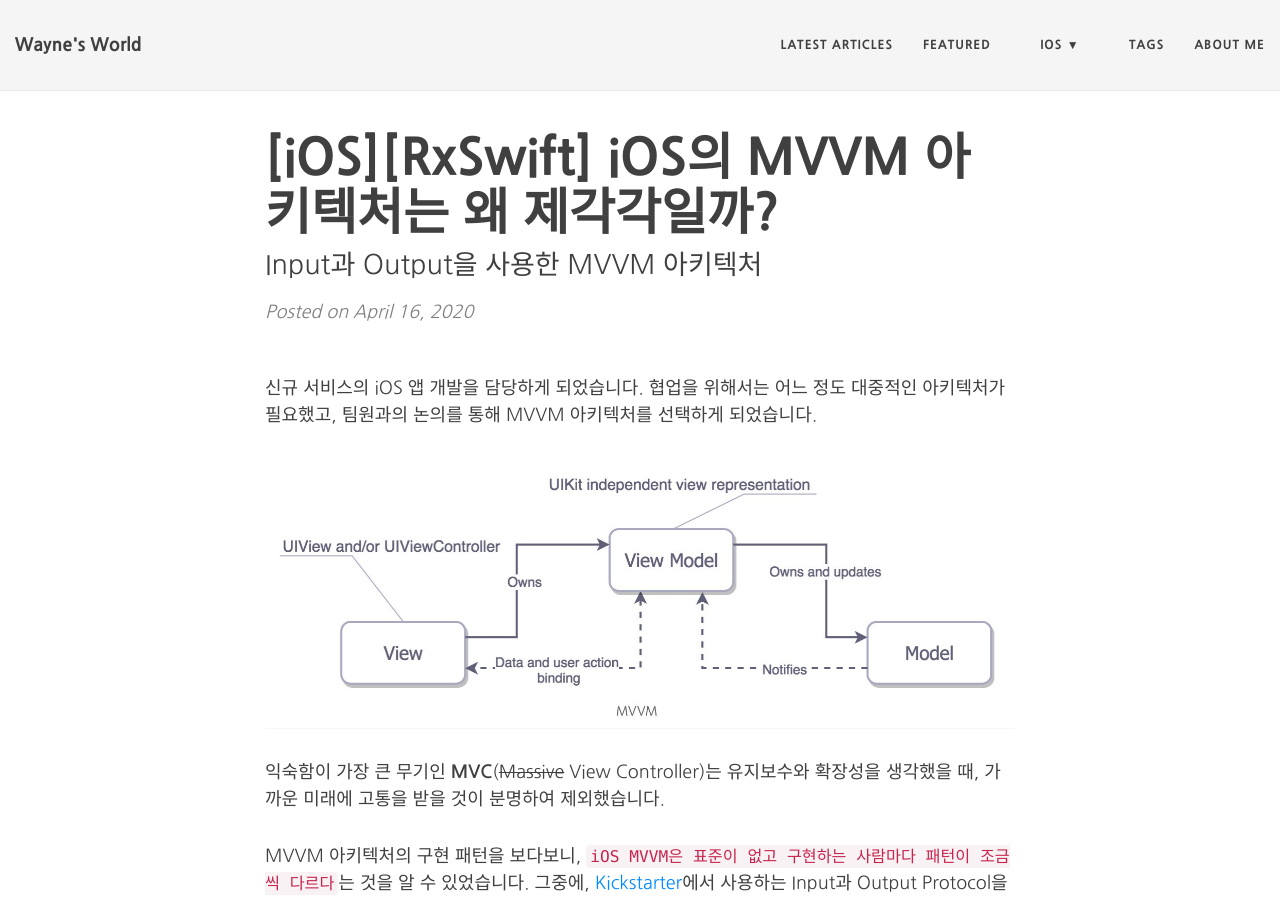
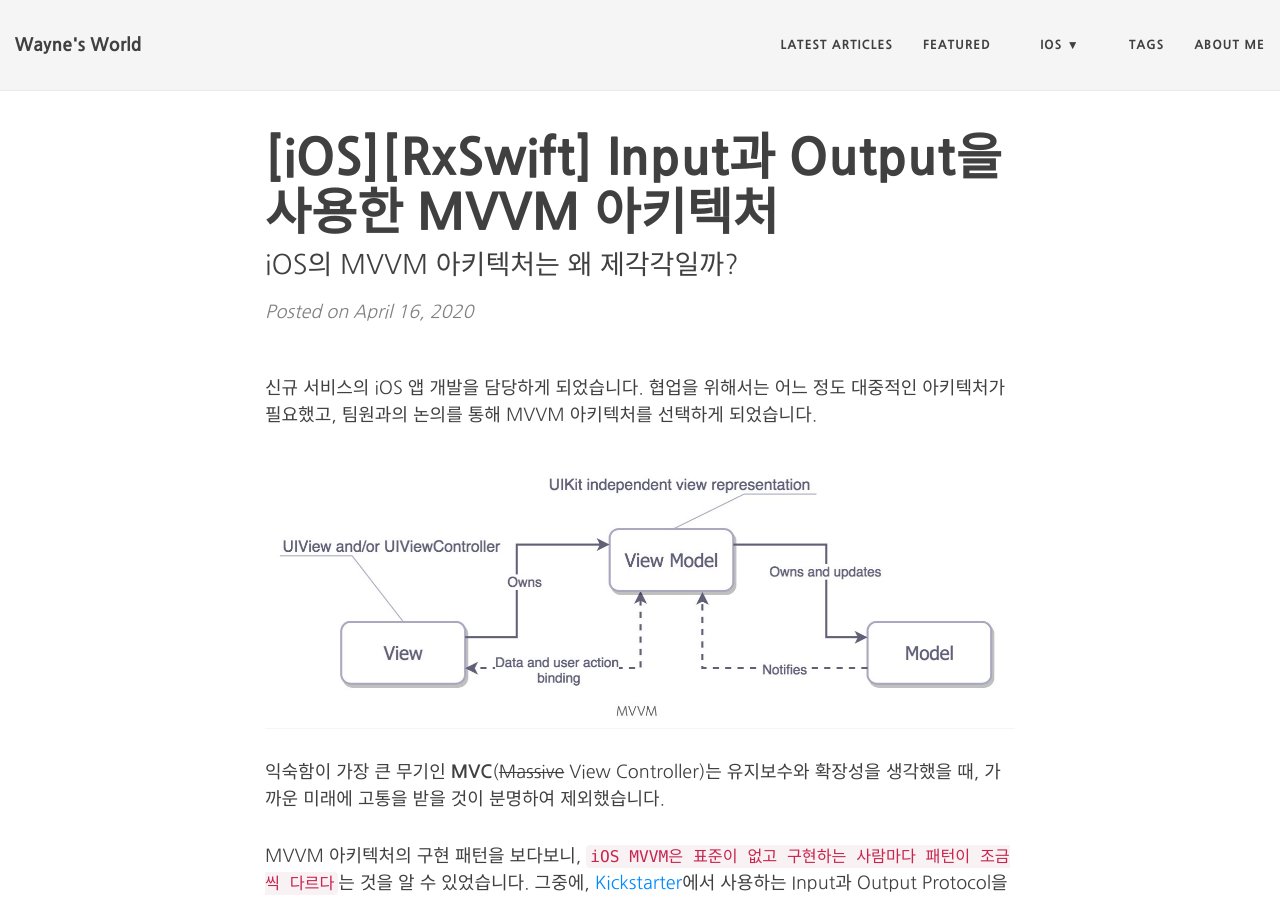
Before and after one commit to Mildwhale/mildwhale.github.io, a Jekyll site: the page built from _posts/2020-04-16-mvvm-with-input-output.md, in a window 1280 px wide and 900 px high. Built offline with Jekyll 4.4.1, drawn with Linux system fonts in a browser that asks for light colours; nearby versions of some CDN libraries; comment, search, counter and statistics services are not loaded.

```diff
--- a/_posts/2020-04-16-mvvm-with-input-output.md
+++ b/_posts/2020-04-16-mvvm-with-input-output.md
@@ -1,7 +1,7 @@
 ---
 layout: post
-title: "[iOS][RxSwift] iOS의 MVVM 아키텍처는 왜 제각각일까?"
-description: "Input과 Output을 사용한 MVVM 아키텍처"
+title: "[iOS][RxSwift] Input과 Output을 사용한 MVVM 아키텍처"
+description: "iOS의 MVVM 아키텍처는 왜 제각각일까?"
 author: "kyujin.kim"
 date: 2020-04-16
 categories: [iOS, RxSwift]
```
